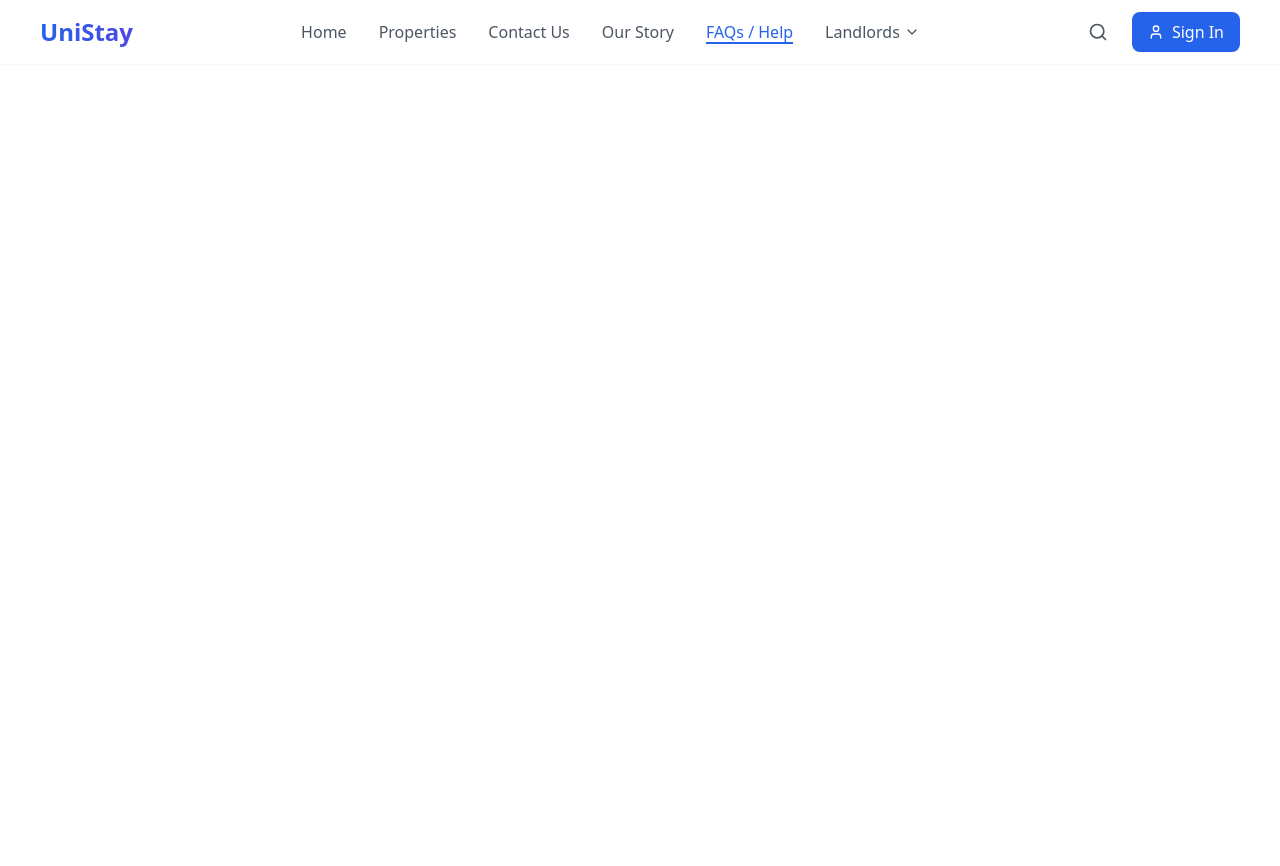
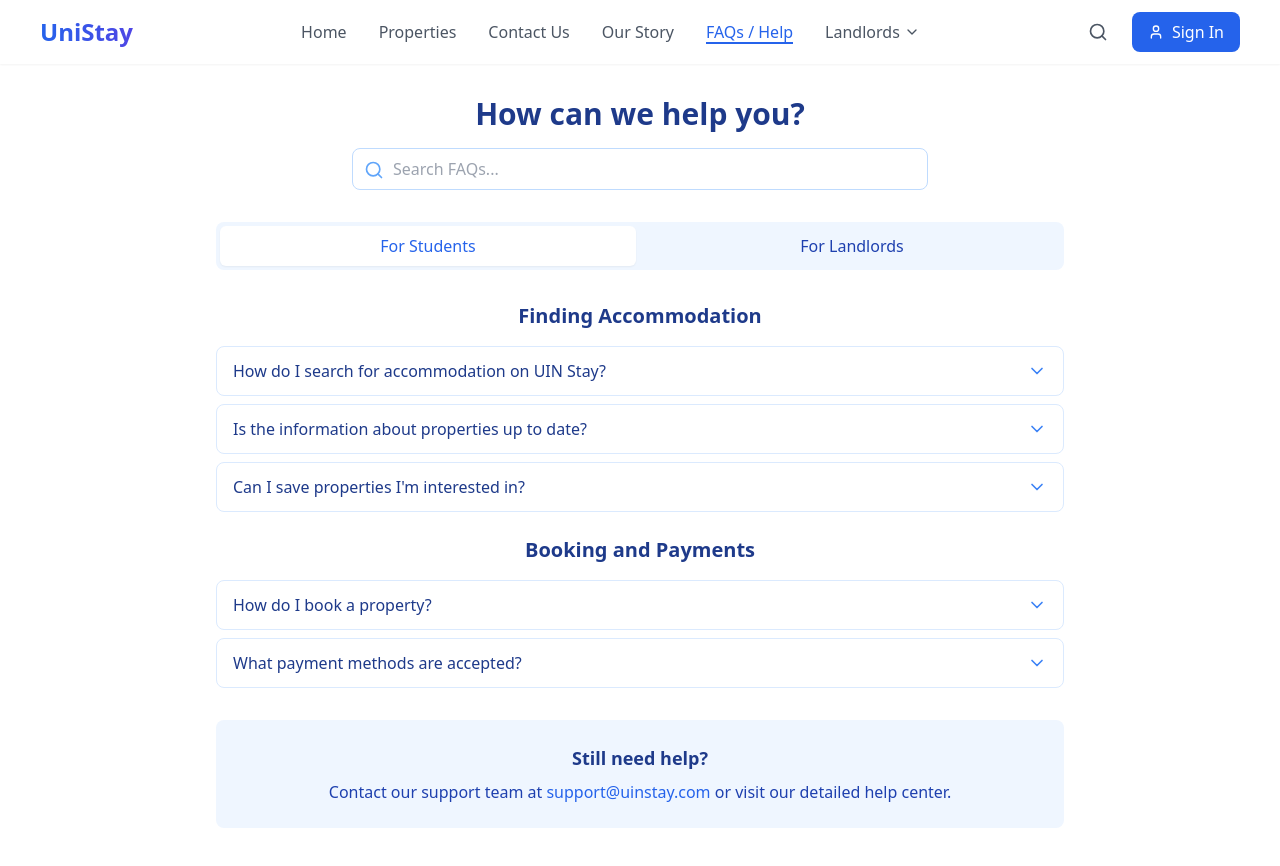
Before and after one commit to kelvin-2/uin-Stay, a React (Vite) app: page /Help in a window 1280 px wide. Shown: the top 866 px of the page. Before the commit the page ends 800 px from the top, so only its background shows below. Built offline with nearby package versions, Linux system fonts and the light colour scheme.

Commit message:
added help section

```diff
--- a/src/App.jsx
+++ b/src/App.jsx
@@ -5,6 +5,7 @@ import HomePage from './pages/HomePage';
 import Properties from './components/Properties';
 import OurStory from './pages/OurStory';
 import ContactUs from './pages/ContactUs';
+import FAQSection from './pages/FAQSection';
 import { BrowserRouter, Routes, Route } from 'react-router-dom';
 
 function App() {
@@ -23,6 +24,7 @@ function App() {
 
         {/*Contanct Page*/}
         <Route path="/ContactUs" element={<ContactUs/>} />
+        <Route path="/Help" element={<FAQSection/>}/>
       </Routes>
     </BrowserRouter>
   );
--- /dev/null
+++ b/src/pages/FAQSection.jsx
@@ -0,0 +1,173 @@
+import React, { useState } from 'react';
+import { Search, ChevronDown } from 'lucide-react';
+
+const CustomAccordion = ({ items }) => {
+  const [openItems, setOpenItems] = useState({});
+
+  const toggleItem = (id) => {
+    setOpenItems(prev => ({
+      ...prev,
+      [id]: !prev[id]
+    }));
+  };
+
+  return (
+    <div className="space-y-2">
+      {items.map((item, idx) => (
+        <div key={idx} className="border border-blue-100 rounded-lg">
+          <button
+            className="w-full px-4 py-3 flex justify-between items-center text-left hover:bg-blue-50"
+            onClick={() => toggleItem(idx)}
+          >
+            <span className="font-medium text-blue-900">{item.question}</span>
+            <ChevronDown
+              className={`h-5 w-5 transition-transform text-blue-500 ${openItems[idx] ? 'transform rotate-180' : ''}`}
+            />
+          </button>
+          <div className={`px-4 overflow-hidden transition-all ${openItems[idx] ? 'max-h-96 py-3' : 'max-h-0'}`}>
+            {item.answer}
+          </div>
+        </div>
+      ))}
+    </div>
+  );
+};
+
+const FAQSection = () => {
+  const [searchQuery, setSearchQuery] = useState('');
+  const [activeTab, setActiveTab] = useState('students');
+
+  const faqData = {
+    students: [
+      {
+        category: "Finding Accommodation",
+        items: [
+          {
+            question: "How do I search for accommodation on UIN Stay?",
+            answer: "You can search for properties using our search bar and filters. Filter by location, price range, room type, and amenities to find the perfect match for your needs."
+          },
+          {
+            question: "Is the information about properties up to date?",
+            answer: "Yes, landlords are required to keep their listings current. However, we recommend contacting the landlord to confirm availability before making any decisions."
+          },
+          {
+            question: "Can I save properties I'm interested in?",
+            answer: "Yes, you can bookmark properties to view later by clicking the 'Save' button on any listing. Access your saved properties through your account dashboard."
+          }
+        ]
+      },
+      {
+        category: "Booking and Payments",
+        items: [
+          {
+            question: "How do I book a property?",
+            answer: "Once you find a suitable property: 1. Click 'Request to Book' on the listing 2. Fill out the required information 3. Wait for landlord approval 4. Complete the payment process when approved"
+          },
+          {
+            question: "What payment methods are accepted?",
+            answer: "We accept major credit/debit cards and bank transfers. All payments are processed securely through our platform."
+          }
+        ]
+      }
+    ],
+    landlords: [
+      {
+        category: "Listing Properties",
+        items: [
+          {
+            question: "How do I list my property?",
+            answer: "To list your property: 1. Create a landlord account 2. Click 'Add Property' 3. Fill in property details and upload photos 4. Submit required documentation 5. Wait for verification 6. Publish your listing"
+          },
+          {
+            question: "What documents do I need to list my property?",
+            answer: "Required documents include: Proof of ownership, Safety certificates, Insurance documentation, Property license (if applicable), Government-issued ID"
+          }
+        ]
+      },
+      {
+        category: "Managing Bookings",
+        items: [
+          {
+            question: "How do I manage booking requests?",
+            answer: "Access your dashboard to: View booking requests, Accept or decline requests, Message potential tenants, Manage current tenancies"
+          },
+          {
+            question: "When and how do I receive payments?",
+            answer: "Payments are processed automatically through our platform and transferred to your registered bank account within 24-48 hours of booking confirmation."
+          }
+        ]
+      }
+    ]
+  };
+
+  const filterFAQs = (items) => {
+    if (!searchQuery) return items;
+    return items.filter(category =>
+      category.items.some(item =>
+        item.question.toLowerCase().includes(searchQuery.toLowerCase()) ||
+        item.answer.toLowerCase().includes(searchQuery.toLowerCase())
+      )
+    );
+  };
+
+  return (
+    <div className="w-full max-w-4xl mx-auto p-6 bg-white mt-10">
+      <div className="text-center mb-8">
+        <h1 className="text-3xl font-bold mb-4 text-blue-900">How can we help you?</h1>
+        <div className="relative max-w-xl mx-auto">
+          <Search className="absolute left-3 top-3 h-5 w-5 text-blue-400" />
+          <input
+            type="text"
+            placeholder="Search FAQs..."
+            className="w-full px-10 py-2 border border-blue-200 rounded-lg focus:outline-none focus:ring-2 focus:ring-blue-500 focus:border-blue-500"
+            value={searchQuery}
+            onChange={(e) => setSearchQuery(e.target.value)}
+          />
+        </div>
+      </div>
+
+      <div className="mb-8">
+        <div className="grid grid-cols-2 gap-2 p-1 bg-blue-50 rounded-lg">
+          <button
+            className={`py-2 px-4 rounded-md transition-colors ${
+              activeTab === 'students'
+                ? 'bg-white shadow-sm text-blue-600'
+                : 'hover:bg-blue-100 text-blue-800'
+            }`}
+            onClick={() => setActiveTab('students')}
+          >
+            For Students
+          </button>
+          <button
+            className={`py-2 px-4 rounded-md transition-colors ${
+              activeTab === 'landlords'
+                ? 'bg-white shadow-sm text-blue-600'
+                : 'hover:bg-blue-100 text-blue-800'
+            }`}
+            onClick={() => setActiveTab('landlords')}
+          >
+            For Landlords
+          </button>
+        </div>
+      </div>
+
+      <div>
+        {filterFAQs(faqData[activeTab]).map((category, idx) => (
+          <div key={idx} className="mb-6">
+            <h2 className="text-xl font-semibold mb-4 text-blue-900">{category.category}</h2>
+            <CustomAccordion items={category.items} />
+          </div>
+        ))}
+      </div>
+
+      <div className="text-center mt-8 p-6 bg-blue-50 rounded-lg">
+        <h3 className="text-lg font-semibold mb-2 text-blue-900">Still need help?</h3>
+        <p className="text-blue-800">
+          Contact our support team at <span className="text-blue-600">support@uinstay.com</span> or visit our detailed help center.
+        </p>
+      </div>
+    </div>
+  );
+};
+
+export default FAQSection
```
